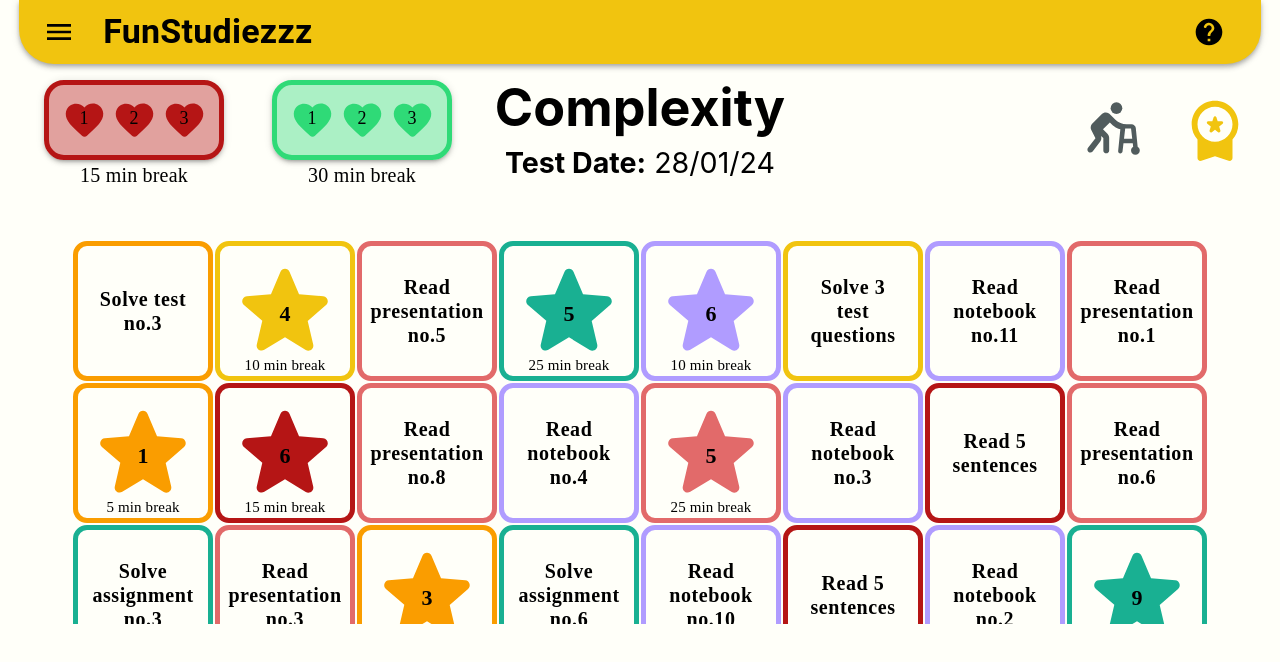
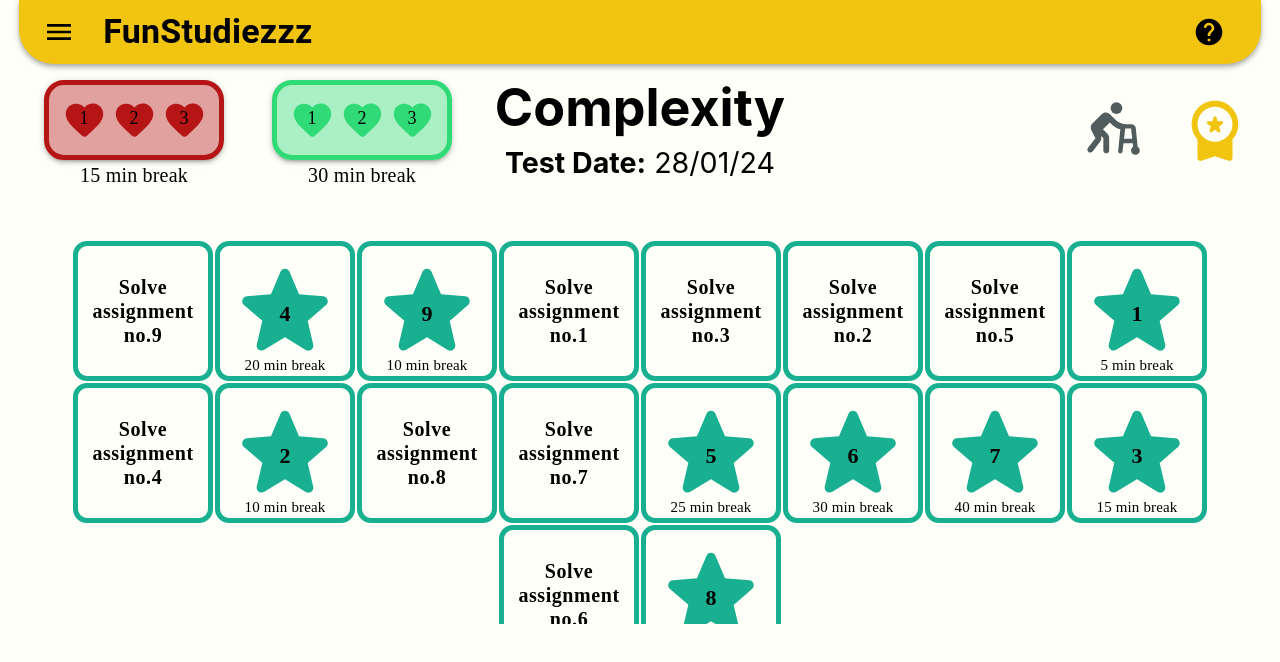
Before and after one commit to amit-erlich/FunStudiez, a React (Create React App) app: page / in a window 1280 px wide. Shown: the top 662 px of the page. Built offline with nearby package versions, Linux system fonts and the light colour scheme.

Commit message:
squaresData in SquaresPanel works partially

```diff
--- a/src/App.js
+++ b/src/App.js
@@ -25,10 +25,6 @@ function App() {
 
   //---------------------------------------------------------
 
-  // Function to create a unique key for each task
-  const createTaskKey = (taskType, taskNumber) => ({ taskType, taskNumber });
-
-  // Function to initialize task data
   const initializeTaskData = (numSquares, numStarSquares, taskText) => ({
     squares: Array(numSquares).fill(false),
     starSquares: Array(numStarSquares).fill(false),
@@ -50,36 +46,42 @@ function App() {
       const starSquareNumber = Math.floor(settingArray[i].squareNumber / starGap);
       const text = type === 'additionalTask' ? additionatText[textIndex++]: '';
 
-      //const taskKey = createTaskKey(type, `task${settingArray[i].taskNumber}`);
       const taskKey = `${type}_task${settingArray[i].taskNumber}`;
       const taskData = initializeTaskData(settingArray[i].squareNumber, starSquareNumber, text);
       studyData[taskKey] = taskData;
     }
   }
 
-
-
   useEffect(() => {
     const creatExampleStudy = () => {
       const settingArray = [];
 
-      settingArray.push(initializeExampleSettingArray('R', 1, 8));
-      settingArray.push(initializeExampleSettingArray('R', 2, 12));
+      //settingArray.push(initializeExampleSettingArray('R', 1, 8));
+      //settingArray.push(initializeExampleSettingArray('R', 2, 12));
 
       settingArray.push(initializeExampleSettingArray('S', 1, 9));
-      settingArray.push(initializeExampleSettingArray('S', 2, 4));
-      settingArray.push(initializeExampleSettingArray('S', 3, 4));
+      //settingArray.push(initializeExampleSettingArray('S', 2, 4));
+      //settingArray.push(initializeExampleSettingArray('S', 3, 4));
 
-      settingArray.push(initializeExampleSettingArray('O', 1, 6));
-      settingArray.push(initializeExampleSettingArray('O', 2, 1));
+      //settingArray.push(initializeExampleSettingArray('O', 1, 6));
+      //settingArray.push(initializeExampleSettingArray('O', 2, 1));
 
       const additionatText = ['Read 5 sentences', 'Read formula sheet'];
 
       createNewStudy(settingArray, additionatText);
-      updateUncoloredSquareNumber(8 + 12 + 9 + 4 + 4 + 6 + 1);
+      //updateUncoloredSquareNumber(8 + 12 + 9 + 4 + 4 + 6 + 1);
+      updateUncoloredSquareNumber(9);
+
+
+      console.log(`-->  in App.js, studyData.length=${Object.keys(studyData).length}`);
+      for (const taskKeyString in studyData) {
+        if (studyData.hasOwnProperty(taskKeyString)) {
+          const taskData = studyData[taskKeyString];
+          console.log('in for-loop');
         }
-
-    console.log('------------------- calling creatExampleStudy');
+      }
+    }
+    console.log('------------------- creatExampleStudy calling');
     creatExampleStudy();
     console.log('------------------- creatExampleStudy end');
   }, [theme]);
@@ -115,13 +117,6 @@ function App() {
   };
 
   useEffect(() => {
-    // if (uncoloredSquareNumber === 0) {
-    //   alert("done!");
-    //   // showPopup
-    // }
-    updateProgressIndex();
-  }, [uncoloredSquareNumber]);
-
     const updateProgressIndex = () => {
       const tenOfSquareNumber = Math.ceil((squareNumber - 1) / 9);
 
@@ -131,10 +126,8 @@ function App() {
         setProgressIndex((prevIndex) => (prevIndex + 1));
       }
     };
-
-
-
-  //console.log(`in App.js, studyData.length=${Object.keys(studyData).length}`);
+    updateProgressIndex();
+  }, [uncoloredSquareNumber]);
 
   return (
     <div className="App">
@@ -160,7 +153,7 @@ function App() {
           <ProgressAvatar index={progressIndex} wholeNumber={squareNumber} />
         </div>
         <div style={{ position: 'absolute', top: '30%', maxWidth: '90vw', width: 'fit-content', maxHeight: '30vw', overflow: 'auto'}}>
-          <SquaresPanel squaresData={studyData} updateSquareNumber={updateUncoloredSquareNumber} onClickSquare={increaseOrDecreaseSquareNumber} onClickStarSquare={handleStarSquareClicked} />
+          <SquaresPanel squaresData={studyData} onClickSquare={increaseOrDecreaseSquareNumber} onClickStarSquare={handleStarSquareClicked} />
         </div>
       </header>
     </div>
--- a/src/components/Square.js
+++ b/src/components/Square.js
@@ -28,6 +28,7 @@ const CustomButton = styled(Button)(({ borderColor, bgColor }) => ({
 }));
 
 const Square = ({
+    isColored,
     color,
     isStar,
     text,
@@ -36,7 +37,7 @@ const Square = ({
     onClick,
     onStarClick
 }) => {
-  const [clicked, setClicked] = useState(false);
+  const [clicked, setClicked] = useState(isColored);
 
   const handleButtonClick = () => {
     setClicked(!clicked);
--- a/src/components/SquaresPanel.js
+++ b/src/components/SquaresPanel.js
@@ -11,55 +11,51 @@ const shuffleArray = (array) => {
   return array;
 };
 
-const SquaresPanel = ({ squaresData, updateSquareNumber, onClickSquare, onClickStarSquare }) => {
+const SquaresPanel = ({ squaresData, onClickSquare, onClickStarSquare }) => {
   const theme = useTheme();
   const [shuffledTaskSquares, setShuffledTaskSquares] = useState([]);
+  const [loading, setLoading] = useState(true); // Added loading state
   const taskSquares = [];
   const breakTimes = ['5', '10', '15', '20', '25', '30', '40'];
   console.log('in SquaresPanel');
 
-  useEffect(() => {
-    const initSquares = () => {
-      //console.log('in initSquares');
-      fillTaskSquares(taskSquares, 'R', 'task1', 8);
-      fillTaskSquares(taskSquares, 'R', 'task2', 12);
-      fillTaskSquares(taskSquares, 'S', 'task1', 9);
-      fillTaskSquares(taskSquares, 'S', 'task2', 4);
-      fillTaskSquares(taskSquares, 'S', 'task3', 4, 3);
+  // useEffect(() => {
+  //   console.log('squaresData changed:', squaresData);
+  //   console.log('before for-loop in useEffect (SquaresPanel)');
+  //   console.log(`-->  squaresData.length=${Object.keys(squaresData).length}`);
+  //   for (const taskKeyString in squaresData) {
+  //     console.log('in for-loop');
+  //     if (squaresData.hasOwnProperty(taskKeyString)) {
+  //       const taskData = squaresData[taskKeyString];
 
-      theme['additionalTask']['task1']['text'] = 'Read 5 sentences';
-      fillTaskSquares(taskSquares, 'O', 'task1', 6);
+  //       console.log('taskKeyString:', taskKeyString);
+  //       console.log('Task Squares:', taskData.squares);
+  //       console.log('Task Star Squares:', taskData.starSquares);
+  //       console.log('Task Text:', taskData.taskText);
 
-      theme['additionalTask']['task2']['text'] = 'Read formula sheet';
-      fillTaskSquares(taskSquares, 'O', 'task2', 1);
+  //       const [taskType, taskNumber] = taskKeyString.split('_');
+  //       const { color, starGap } = theme[taskType][taskNumber];
 
-      //updateSquareNumber(taskSquares.length);
+  //       if (taskType === 'additionalTask') {
+  //         theme[taskType][taskNumber]['text'] = taskData.taskText;
+  //       }
 
-      // console.log('before for-loop');
-      // console.log(`squaresData.length=${Object.keys(squaresData).length}`);
-      // for (const taskKeyString in squaresData) {
-      //   console.log('in for-loop');
-      //   if (squaresData.hasOwnProperty(taskKeyString)) {
-      //     const taskData = squaresData[taskKeyString];
+  //       console.log(`taskType=${taskType}, taskNumber=${taskNumber}, taskData.squares=${taskData.squares}, taskData.starSquares=${taskData.starSquares}`);
+  //       fillTaskSquares(taskSquares, taskType, taskNumber, taskData.squares);
+  //       fillStarSquares(taskSquares, taskData.starSquares, theme.palette[color], starGap);
+  //     }
+  //   }
 
-      //     console.log('taskKeyString:', taskKeyString);
-      //     console.log('Task Squares:', taskData.squares);
-      //     console.log('Task Star Squares:', taskData.starSquares);
-      //     console.log('Task Text:', taskData.taskText);
-      //   }
-      // }
+  //   const shuffledSquares = shuffleArray([...taskSquares]);
+  //   setShuffledTaskSquares(shuffledSquares);
 
-      const shuffledSquares = shuffleArray([...taskSquares]);
-      setShuffledTaskSquares(shuffledSquares);
-    };
-
-    //console.log('------------------- calling initSquares');
-    initSquares();
-  }, [theme]);
+  // }, [squaresData]);
 
   useEffect(() => {
-    console.log('----------------before for-loop');
-    console.log(`squaresData.length=${Object.keys(squaresData).length}`);
+    console.log('squaresData changed:', squaresData);
+    console.log('before for-loop in useEffect (SquaresPanel)');
+    console.log(`-->  squaresData.length=${Object.keys(squaresData).length}`);
+
     for (const taskKeyString in squaresData) {
       console.log('in for-loop');
       if (squaresData.hasOwnProperty(taskKeyString)) {
@@ -69,33 +65,50 @@ const SquaresPanel = ({ squaresData, updateSquareNumber, onClickSquare, onClickS
         console.log('Task Squares:', taskData.squares);
         console.log('Task Star Squares:', taskData.starSquares);
         console.log('Task Text:', taskData.taskText);
+
+        const [taskType, taskNumber] = taskKeyString.split('_');
+        const { color, starGap } = theme[taskType][taskNumber];
+
+        if (taskType === 'additionalTask') {
+          theme[taskType][taskNumber]['text'] = taskData.taskText;
+        }
+
+        console.log(`taskType=${taskType}, taskNumber=${taskNumber}, taskData.squares=${taskData.squares}, taskData.starSquares=${taskData.starSquares}`);
+        fillTaskSquares(shuffledTaskSquares, taskType, taskNumber, taskData.squares);
+        fillStarSquares(shuffledTaskSquares, taskData.starSquares, theme.palette[color], starGap);
       }
     }
-  }, [squaresData]);
+
+    setLoading(false); // Set loading to false when data is processed
+
+  }, [squaresData, theme]); // Include squaresData and theme as dependencies
+
+  useEffect(() => {
+    if (!loading) { // Check if data is ready
+      const shuffledSquares = shuffleArray([...shuffledTaskSquares]);
+      setShuffledTaskSquares(shuffledSquares);
+    }
+  }, [loading]);
 
   const fillTaskSquares = (array, taskType, taskNumber, squareNumber, questionNum) => {
     const isSolveTask3 = (taskType === 'S' && taskNumber === 'task3');
 
-    for (let i = 1; i <= squareNumber; i++) {
-      array.push(<TaskSquare key={`${taskType}${taskNumber}${i}`} taskType={taskType} taskNumber={taskNumber} number={isSolveTask3 ? questionNum : i} onClick={onClickSquare} />);
+    for (let i = 1; i <= squareNumber.length; i++) {
+      array.push(<TaskSquare key={`${taskType}${taskNumber}${i}`} isColored={squareNumber[i]} taskType={taskType} taskNumber={taskNumber} number={isSolveTask3 ? questionNum : i} onClick={onClickSquare} />);
     }
-
-    const typy = taskType === 'R' ? 'readingTask' : (taskType === 'S' ? 'solvingTask' : 'additionalTask');
-    const { color, starGap } = theme[typy][taskNumber];
-    const starSquareNumber = Math.floor(squareNumber / starGap);
-
-    fillStarSquares(array, starSquareNumber, theme.palette[color], starGap);
   };
 
   const fillStarSquares = (array, squareNumber, color, starGap) => {
-    for (let i = 1; i <= squareNumber; i++) {
-      array.push(<StarSquare key={`${color}${i}`} color={color} number={starGap * i} breakTime={breakTimes[(i - 1) % breakTimes.length]} onClick={onClickSquare} onStarClick={onClickStarSquare} />);
+    for (let i = 1; i <= squareNumber.length; i++) {
+      array.push(<StarSquare key={`${color}${i}`} isColored={squareNumber[i]} color={color} number={starGap * i} breakTime={breakTimes[(i - 1) % breakTimes.length]} onClick={onClickSquare} onStarClick={onClickStarSquare} />);
     }
   };
 
   return (
     <div>
-        {shuffledTaskSquares.map((taskSquare) => taskSquare)}
+      {/* { (Object.keys(squaresData).length === 0) && <div>No data yet</div> }
+        {shuffledTaskSquares.map((taskSquare) => taskSquare)} */}
+        {loading ? <div>Loading...</div> : shuffledTaskSquares.map((taskSquare) => taskSquare)}
     </div>
   );
 }
--- a/src/components/StarSquare.js
+++ b/src/components/StarSquare.js
@@ -2,6 +2,7 @@ import React, { useState } from 'react';
 import Square from './Square';
 
 const StarSquare = ({
+    isColored,
     color,
     number,
     breakTime,
@@ -10,7 +11,7 @@ const StarSquare = ({
 }) => {
 
   return (
-    <Square color={color} isStar={true} number={number} breakTime={breakTime} onClick={onClick} onStarClick={onStarClick} />
+    <Square isColored={isColored} color={color} isStar={true} number={number} breakTime={breakTime} onClick={onClick} onStarClick={onStarClick} />
   );
 };
 
--- a/src/components/TaskSquare.js
+++ b/src/components/TaskSquare.js
@@ -3,24 +3,36 @@ import Square from './Square';
 import theme from '../theme';
 
 const TaskSquare = ({
+    isColored,
     taskType,
     taskNumber,
     number,
     onClick
 }) => {
+    // const typy = taskType === 'R' ? 'readingTask' : (taskType === 'S' ? 'solvingTask' : 'additionalTask');
+    // const { text, color } = theme[typy][taskNumber];
+    // const squareText =
+    //     (taskType === 'R' ?
+    //         `Read ${text} no.${number}` :
+    //         (taskType != 'S' ?
+    //             text :
+    //             (taskNumber === 'task3' ?
+    //                 `Solve ${number} test questions` :
+    //                 `Solve ${text} no.${number}`)));
+
     const typy = taskType === 'R' ? 'readingTask' : (taskType === 'S' ? 'solvingTask' : 'additionalTask');
-    const { text, color } = theme[typy][taskNumber];
+    const { text, color } = theme[taskType][taskNumber];
     const squareText =
-        (taskType === 'R' ?
+        (taskType === 'readingTask' ?
             `Read ${text} no.${number}` :
-            (taskType != 'S' ?
+            (taskType != 'solvingTask' ?
                 text :
                 (taskNumber === 'task3' ?
                     `Solve ${number} test questions` :
                     `Solve ${text} no.${number}`)));
 
   return (
-    <Square color={theme.palette[color]} text={squareText} onClick={onClick} />
+    <Square isColored={isColored} color={theme.palette[color]} text={squareText} onClick={onClick} />
   );
 };
 
--- a/src/index.js
+++ b/src/index.js
@@ -9,9 +9,9 @@ import theme from './theme';
 const root = ReactDOM.createRoot(document.getElementById('root'));
 root.render(
   <ThemeProvider theme={theme}>
-    {/* <React.StrictMode> */}
+    <React.StrictMode>
       <App />
-    {/* </React.StrictMode> */}
+    </React.StrictMode>
   </ThemeProvider>
 );
 
```
Lines whose indentation alone changed are shown as unchanged.
